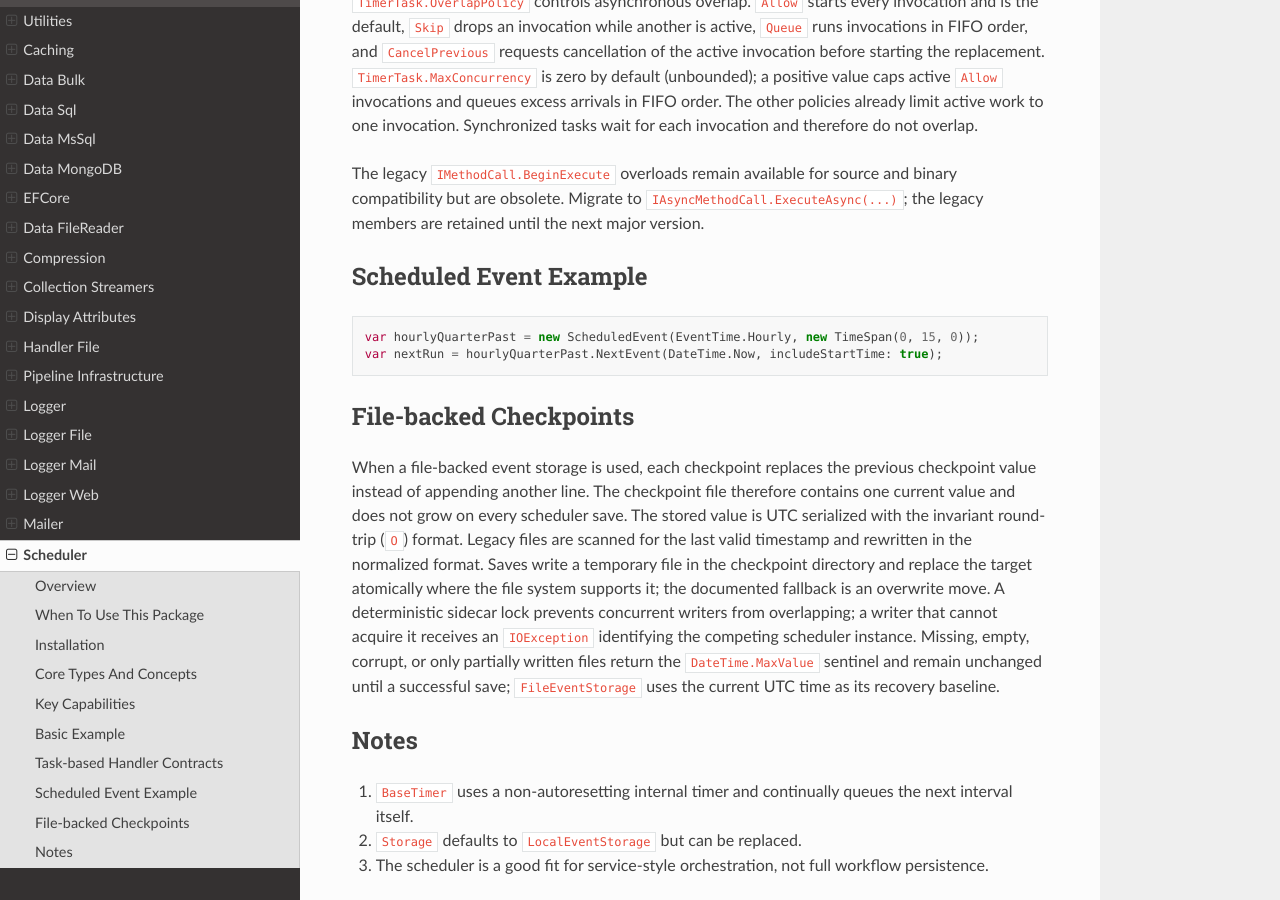
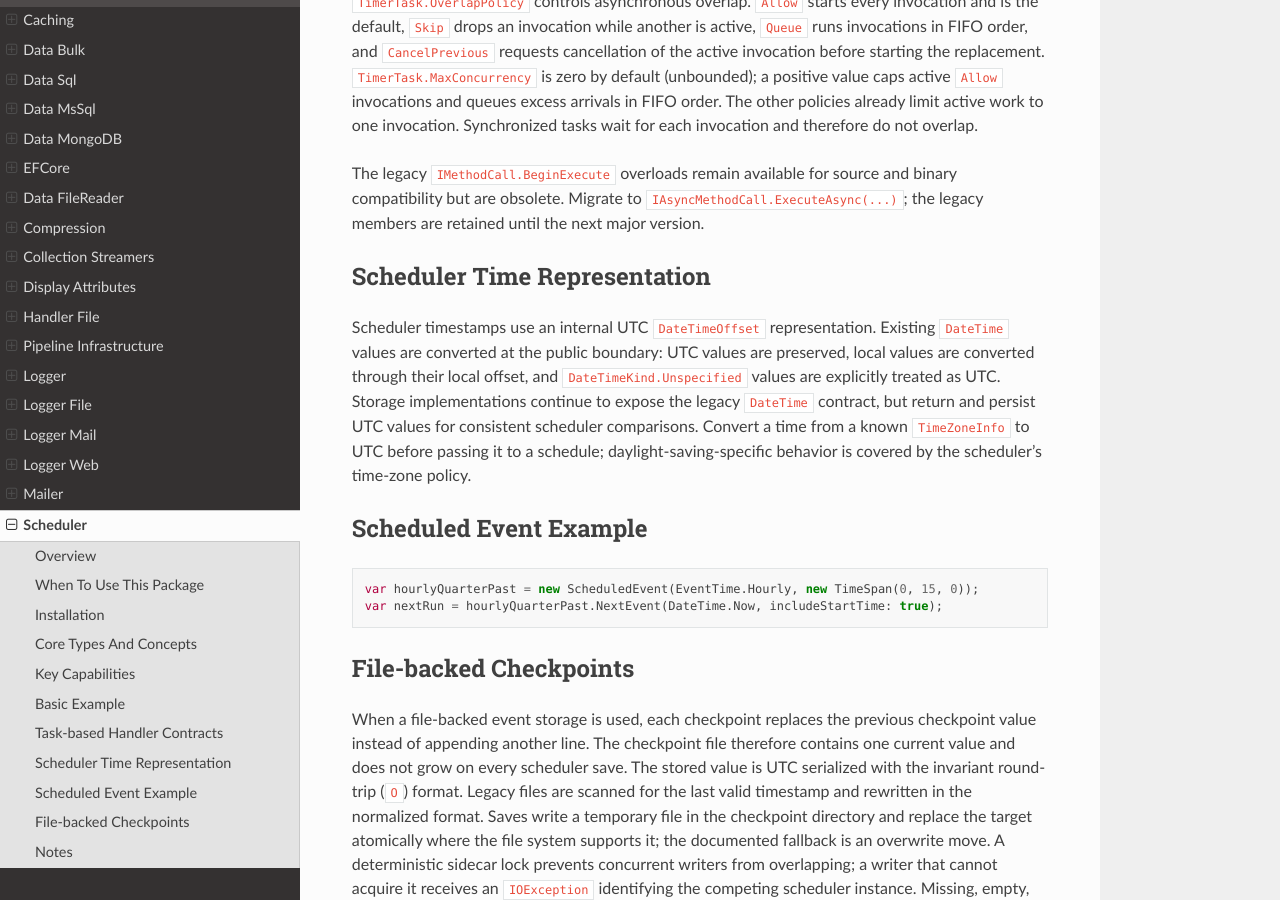
Before and after one commit to BjornWilliams/DocsVersaTul, a Sphinx documentation site: the page built from docs/source/scheduler.rst, in a window 1280 px wide and 900 px high, scrolled down 2415 px. Built offline with Sphinx 7.4.7 and the Read the Docs theme 3.1.0, drawn with Linux system fonts in a browser that asks for light colours.

Commit message:
Document scheduler time policy
AB#3006
AB#3005

```diff
--- a/docs/source/scheduler.rst
+++ b/docs/source/scheduler.rst
@@ -104,6 +104,11 @@ Use ``ScheduledEventAsyncHandler`` for a ``Task``-returning handler or ``Schedul
 
 The legacy ``IMethodCall.BeginExecute`` overloads remain available for source and binary compatibility but are obsolete. Migrate to ``IAsyncMethodCall.ExecuteAsync(...)``; the legacy members are retained until the next major version.
 
+Scheduler Time Representation
+-----------------------------
+
+Scheduler timestamps use an internal UTC ``DateTimeOffset`` representation. Existing ``DateTime`` values are converted at the public boundary: UTC values are preserved, local values are converted through their local offset, and ``DateTimeKind.Unspecified`` values are explicitly treated as UTC. Storage implementations continue to expose the legacy ``DateTime`` contract, but return and persist UTC values for consistent scheduler comparisons. Convert a time from a known ``TimeZoneInfo`` to UTC before passing it to a schedule; daylight-saving-specific behavior is covered by the scheduler's time-zone policy.
+
 Scheduled Event Example
 -----------------------
 
```
